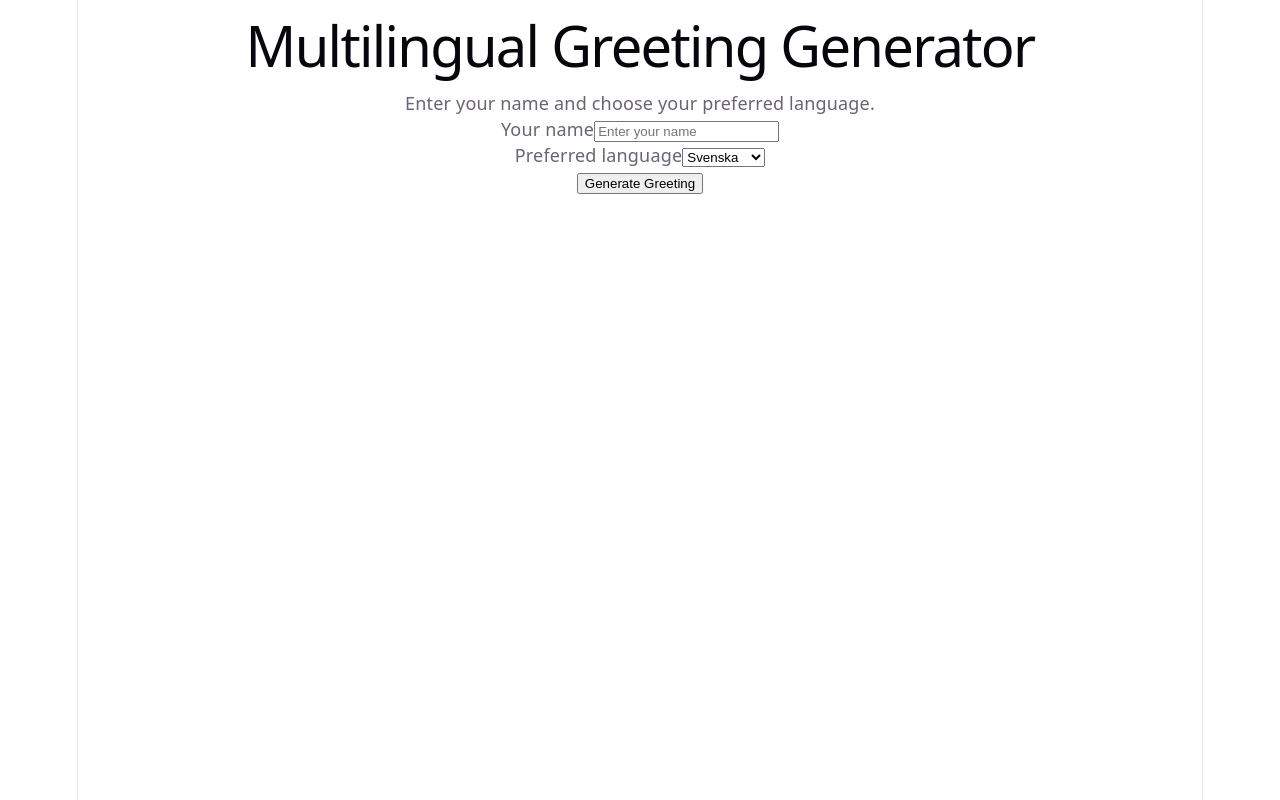
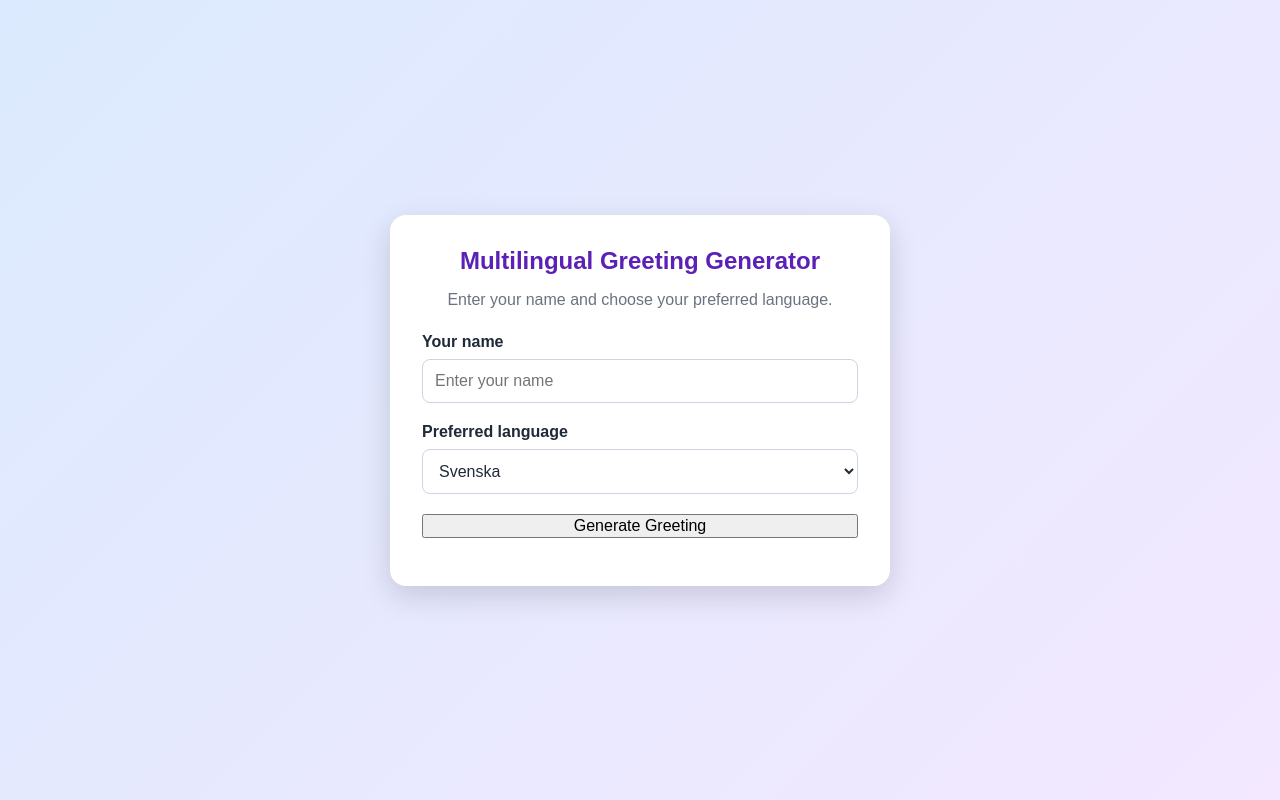
Before and after one commit to TatevikTadevosyan86/Laboration-1---multilingual-greeting, a React (Vite) app: page / in a window 1280 px wide. Built offline with nearby package versions, Linux system fonts and the light colour scheme.

Commit message:
Style the form

```diff
--- a/src/App.css
+++ b/src/App.css
@@ -1,184 +1,60 @@
-.counter {
-  font-size: 16px;
-  padding: 5px 10px;
-  border-radius: 5px;
-  color: var(--accent);
-  background: var(--accent-bg);
-  border: 2px solid transparent;
-  transition: border-color 0.3s;
-  margin-bottom: 24px;
-
-  &:hover {
-    border-color: var(--accent-border);
-  }
-  &:focus-visible {
-    outline: 2px solid var(--accent);
-    outline-offset: 2px;
-  }
+.app {
+  min-height: 100vh;
+  display: flex;
+  justify-content: center;
+  align-items: center;
+  padding: 20px;
 }
 
-.hero {
-  position: relative;
-
-  .base,
-  .framework,
-  .vite {
-    inset-inline: 0;
-    margin: 0 auto;
-  }
-
-  .base {
-    width: 170px;
-    position: relative;
-    z-index: 0;
-  }
-
-  .framework,
-  .vite {
-    position: absolute;
-  }
-
-  .framework {
-    z-index: 1;
-    top: 34px;
-    height: 28px;
-    transform: perspective(2000px) rotateZ(300deg) rotateX(44deg) rotateY(39deg)
-      scale(1.4);
-  }
-
-  .vite {
-    z-index: 0;
-    top: 107px;
-    height: 26px;
-    width: auto;
-    transform: perspective(2000px) rotateZ(300deg) rotateX(40deg) rotateY(39deg)
-      scale(0.8);
-  }
+.greeting-card {
+  width: 100%;
+  max-width: 500px;
+  padding: 32px;
+  background-color: white;
+  border-radius: 16px;
+  box-shadow: 0 10px 30px rgba(0, 0, 0, 0.15);
 }
 
-#center {
+h1 {
+  margin-top: 0;
+  margin-bottom: 12px;
+  text-align: center;
+  color: #5b21b6;
+}
+
+.instructions {
+  margin-bottom: 24px;
+  text-align: center;
+  color: #6b7280;
+}
+form {
   display: flex;
   flex-direction: column;
-  gap: 25px;
-  place-content: center;
-  place-items: center;
-  flex-grow: 1;
-
-  @media (max-width: 1024px) {
-    padding: 32px 20px 24px;
-    gap: 18px;
-  }
+  gap: 20px;
 }
 
-#next-steps {
+.form-group {
   display: flex;
-  border-top: 1px solid var(--border);
-  text-align: left;
-
-  & > div {
-    flex: 1 1 0;
-    padding: 32px;
-    @media (max-width: 1024px) {
-      padding: 24px 20px;
-    }
-  }
-
-  .icon {
-    margin-bottom: 16px;
-    width: 22px;
-    height: 22px;
-  }
-
-  @media (max-width: 1024px) {
-    flex-direction: column;
-    text-align: center;
-  }
+  flex-direction: column;
+  gap: 8px;
 }
 
-#docs {
-  border-right: 1px solid var(--border);
-
-  @media (max-width: 1024px) {
-    border-right: none;
-    border-bottom: 1px solid var(--border);
-  }
+label {
+  font-weight: bold;
 }
 
-#next-steps ul {
-  list-style: none;
-  padding: 0;
-  display: flex;
-  gap: 8px;
-  margin: 32px 0 0;
-
-  .logo {
-    height: 18px;
-  }
-
-  a {
-    color: var(--text-h);
-    font-size: 16px;
-    border-radius: 6px;
-    background: var(--social-bg);
-    display: flex;
-    padding: 6px 12px;
-    align-items: center;
-    gap: 8px;
-    text-decoration: none;
-    transition: box-shadow 0.3s;
-
-    &:hover {
-      box-shadow: var(--shadow);
-    }
-    .button-icon {
-      height: 18px;
-      width: 18px;
-    }
-  }
-
-  @media (max-width: 1024px) {
-    margin-top: 20px;
-    flex-wrap: wrap;
-    justify-content: center;
-
-    li {
-      flex: 1 1 calc(50% - 8px);
-    }
-
-    a {
-      width: 100%;
-      justify-content: center;
-      box-sizing: border-box;
-    }
-  }
+input,
+select {
+  width: 100%;
+  padding: 12px;
+  border: 1px solid #cbd5e1;
+  border-radius: 8px;
+  background-color: white;
+  color: #1f2937;
 }
 
-#spacer {
-  height: 88px;
-  border-top: 1px solid var(--border);
-  @media (max-width: 1024px) {
-    height: 48px;
-  }
+input:focus,
+select:focus {
+  outline: 2px solid #8b5cf6;
+  border-color: transparent;
 }
-
-.ticks {
-  position: relative;
-  width: 100%;
-
-  &::before,
-  &::after {
-    content: '';
-    position: absolute;
-    top: -4.5px;
-    border: 5px solid transparent;
-  }
-
-  &::before {
-    left: 0;
-    border-left-color: var(--border);
-  }
-  &::after {
-    right: 0;
-    border-right-color: var(--border);
-  }
-}
--- a/src/index.css
+++ b/src/index.css
@@ -1,111 +1,18 @@
-:root {
-  --text: #6b6375;
-  --text-h: #08060d;
-  --bg: #fff;
-  --border: #e5e4e7;
-  --code-bg: #f4f3ec;
-  --accent: #aa3bff;
-  --accent-bg: rgba(170, 59, 255, 0.1);
-  --accent-border: rgba(170, 59, 255, 0.5);
-  --social-bg: rgba(244, 243, 236, 0.5);
-  --shadow:
-    rgba(0, 0, 0, 0.1) 0 10px 15px -3px, rgba(0, 0, 0, 0.05) 0 4px 6px -2px;
-
-  --sans: system-ui, 'Segoe UI', Roboto, sans-serif;
-  --heading: system-ui, 'Segoe UI', Roboto, sans-serif;
-  --mono: ui-monospace, Consolas, monospace;
-
-  font: 18px/145% var(--sans);
-  letter-spacing: 0.18px;
-  color-scheme: light dark;
-  color: var(--text);
-  background: var(--bg);
-  font-synthesis: none;
-  text-rendering: optimizeLegibility;
-  -webkit-font-smoothing: antialiased;
-  -moz-osx-font-smoothing: grayscale;
-
-  @media (max-width: 1024px) {
-    font-size: 16px;
-  }
-}
-
-@media (prefers-color-scheme: dark) {
-  :root {
-    --text: #9ca3af;
-    --text-h: #f3f4f6;
-    --bg: #16171d;
-    --border: #2e303a;
-    --code-bg: #1f2028;
-    --accent: #c084fc;
-    --accent-bg: rgba(192, 132, 252, 0.15);
-    --accent-border: rgba(192, 132, 252, 0.5);
-    --social-bg: rgba(47, 48, 58, 0.5);
-    --shadow:
-      rgba(0, 0, 0, 0.4) 0 10px 15px -3px, rgba(0, 0, 0, 0.25) 0 4px 6px -2px;
-  }
-
-  #social .button-icon {
-    filter: invert(1) brightness(2);
-  }
+* {
+  box-sizing: border-box;
 }
 
 body {
   margin: 0;
+  min-width: 320px;
+  min-height: 100vh;
+  font-family: Arial, sans-serif;
+  background: linear-gradient(135deg, #dbeafe, #f3e8ff);
+  color: #1f2937;
 }
 
-#root {
-  width: 1126px;
-  max-width: 100%;
-  margin: 0 auto;
-  text-align: center;
-  border-inline: 1px solid var(--border);
-  min-height: 100svh;
-  display: flex;
-  flex-direction: column;
-  box-sizing: border-box;
+button,
+input,
+select {
+  font: inherit;
 }
-
-h1,
-h2 {
-  font-family: var(--heading);
-  font-weight: 500;
-  color: var(--text-h);
-}
-
-h1 {
-  font-size: 56px;
-  letter-spacing: -1.68px;
-  margin: 32px 0;
-  @media (max-width: 1024px) {
-    font-size: 36px;
-    margin: 20px 0;
-  }
-}
-h2 {
-  font-size: 24px;
-  line-height: 118%;
-  letter-spacing: -0.24px;
-  margin: 0 0 8px;
-  @media (max-width: 1024px) {
-    font-size: 20px;
-  }
-}
-p {
-  margin: 0;
-}
-
-code,
-.counter {
-  font-family: var(--mono);
-  display: inline-flex;
-  border-radius: 4px;
-  color: var(--text-h);
-}
-
-code {
-  font-size: 15px;
-  line-height: 135%;
-  padding: 4px 8px;
-  background: var(--code-bg);
-}
```
